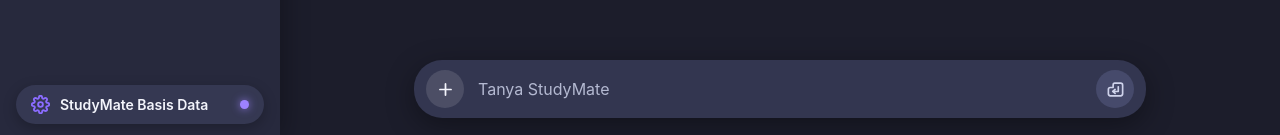
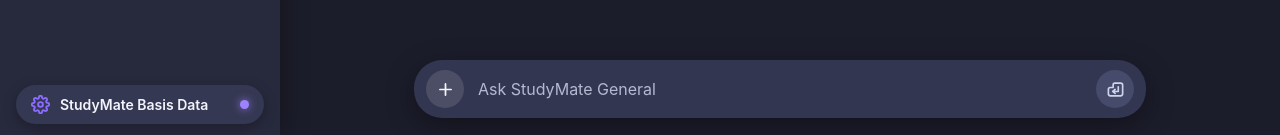
Before and after one commit to AbsoluteRayy/studymate-ai, a React (Vite) app: page / in a window 1280 px wide. Shown: the part 662-797 px from the top of the page. Built offline with nearby package versions, Linux system fonts and the light colour scheme; a web font is replaced by a local one.

Commit message:
style: change name

```diff
--- a/src/components/ChatInput.jsx
+++ b/src/components/ChatInput.jsx
@@ -279,8 +279,8 @@ function ChatInput({ onSend, onStop, isGenerating, onPreviewImage, aiMode }) {
             rows={1}
             placeholder={
               aiMode === "general"
-                ? "Tanya StudyMate"
-                : "Tanya StudyMate"
+                ? "Ask StudyMate Database"
+                : "Ask StudyMate General"
             }
             value={text}
             onChange={handleTextareaChange}
```
